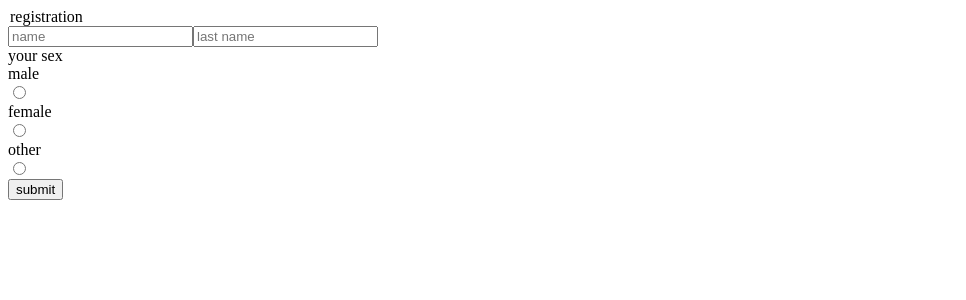
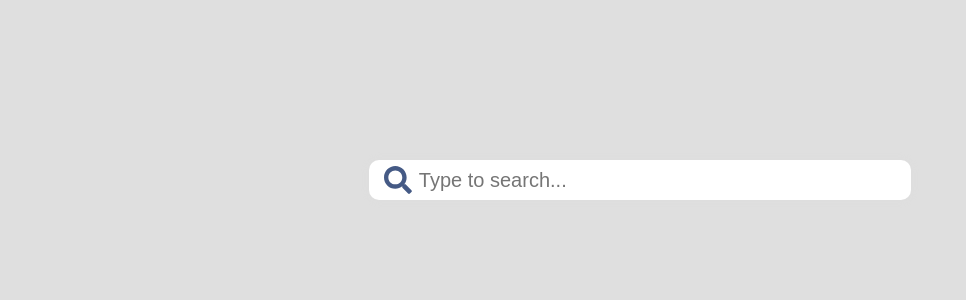
Before and after one commit to n1kalai/test-react, a React (Create React App) app: page / in a window 1280 px wide. Shown: the top 300 px of the page, without its empty margins (0-966 px from the left). Built offline with nearby package versions, Linux system fonts and the light colour scheme.

Commit message:
created live search app

```diff
--- a/package.json
+++ b/package.json
@@ -9,6 +9,7 @@
 		"@testing-library/user-event": "^13.5.0",
 		"react": "^18.2.0",
 		"react-dom": "^18.2.0",
+		"react-icons": "^4.8.0",
 		"react-scripts": "5.0.1",
 		"sass": "^1.62.1",
 		"web-vitals": "^2.1.4"
--- a/src/App.css
+++ b/src/App.css
@@ -1,29 +1,6 @@
 .App {
 	display: flex;
 	gap: 20px;
-}
-.languages {
-	border: solid 1px lightgray;
-	box-shadow: 0 0 10px gray;
-}
-.languages p {
-	background-color: red;
-	text-align: center;
-}
-.App img {
-	height: 200px;
-	aspect-ratio: 4/4;
-	pointer-events: none;
-}
-.number {
-	font-size: 40px;
-	text-align: center;
-}
-
-@media (prefers-reduced-motion: no-preference) {
-	.App-logo {
-		animation: App-logo-spin infinite 20s linear;
-	}
 }
 
 .App-header {
@@ -40,3 +17,71 @@
 .App-link {
 	color: #61dafb;
 }
+
+/* ......... */
+body {
+	margin: 0;
+	padding: 0;
+}
+
+.search-app {
+	background-color: #dfdfdf;
+	height: 100vh;
+	width: 100vw;
+}
+
+.search-bar-container {
+	padding-top: 20vh;
+	width: 40%;
+	margin: auto;
+	display: flex;
+	flex-direction: column;
+	align-items: center;
+	min-width: 200px;
+}
+
+.input-wrapper {
+	background-color: white;
+	width: 100%;
+	border-radius: 10px;
+	height: 2.5rem;
+	padding: 0 15px;
+	box-shadow: 0px 0px 8px #ddd;
+	display: flex;
+	align-items: center;
+}
+
+input {
+	background-color: transparent;
+	border: none;
+	height: 100%;
+	font-size: 1.25rem;
+	width: 100%;
+	margin-left: 5px;
+}
+
+input:focus {
+	outline: none;
+}
+
+#search-icon {
+	height: 75%;
+	fill:#455a85;
+}
+
+.results-list {
+	width: 70%;
+	background-color: white;
+	display: flex;
+	flex-direction: column;
+	box-shadow: 0px 0px 8px #ddd;
+	border-radius: 10px;
+	margin-top: 1rem;
+	min-height: 100px;
+	max-height: 300px;
+	overflow-y: scroll;
+}
+
+.results-list p{
+	margin-left: 10px;
+}
--- a/src/App.js
+++ b/src/App.js
@@ -1,70 +1,19 @@
 import "./App.css";
 import { useState } from "react";
+import { SearchBar } from "./components/SearchBar";
+import { SearchResultsList } from "./components/SearchResultsList";
 
-const App = () => {
-	const [user, setUser] = useState({
-		first_name: "",
-		last_name: "",
-		number: 1231231,
-		sex: "",
-	});
-
-	const handleInputChange = (event) => {
-		const { name, value } = event.target;
-
-		setUser((prevState) => ({
-			...prevState,
-			[name]: value,
-		}));
-	};
-
-	const handleSubmit = (event) => {
-		event.preventDefault();
-		console.log(user);
-	};
+function App() {
+	const [results, setResults] = useState([]);
 
 	return (
-		<form onSubmit={handleSubmit}>
-			<legend>registration</legend>
-			<input
-				placeholder="name"
-				name="first_name"
-				value={user.first_name}
-				onChange={handleInputChange}
-			/>
-			<input
-				onChange={handleInputChange}
-				placeholder="last name"
-				name="last_name"
-				value={user.last_name}
-			/>
-			<div>
-				<div>your sex</div>
-				<div>male</div>
-				<input
-					type="radio"
-					onChange={handleInputChange}
-					value="male"
-					name="sex"
-				/>
-				<div>female</div>
-				<input
-					type="radio"
-					onChange={handleInputChange}
-					value="female"
-					name="sex"
-				/>
-				<div>other</div>
-				<input
-					type="radio"
-					onChange={handleInputChange}
-					value="other"
-					name="sex"
-				/>
+		<div className="search-app">
+			<div className="search-bar-container">
+				<SearchBar setResults={setResults} />
+				<SearchResultsList results={results} />
 			</div>
-			<button>submit</button>
-		</form>
-	);
-};
+		</div>
+	)
+}
 
 export default App;
--- a/src/AppWithClass.jsx
+++ b/src/AppWithClass.jsx
@@ -1,172 +1 @@
-import { Component, useEffect, useState } from "react";
-import { fetchCocktails } from "./api/cocktails";
-import { CocktailContainer } from "./components/cocktails/CocktailContainer";
-
-const cocktailsDefaultState = {
-	data: [],
-	isLoading: true,
-	isLoaded: false,
-	isError: false,
-};
-
-const AppWithClass = () => {
-	const [cocktails, setCocktails] = useState(cocktailsDefaultState);
-	console.log(cocktails);
-	useEffect(() => {
-		getCocktailsData();
-	}, []);
-
-	const getCocktailsData = async () => {
-		try {
-			const cocktails = await fetchCocktails();
-			console.log(cocktails);
-			setCocktails({
-				data: cocktails,
-				isLoading: false,
-				isLoaded: true,
-				isError: false,
-			});
-		} catch (error) {
-			setCocktails({
-				data: [],
-				isLoading: false,
-				isLoaded: true,
-				isError: true,
-			});
-		}
-	};
-
-	const handleDelete = (id) => {
-		const filteredArr = cocktails.data.filter(
-			(cocktail) => cocktail.idDrink !== id
-		);
-		setCocktails({
-			data: filteredArr,
-			isLoading: false,
-			isLoaded: true,
-			isError: false,
-		});
-	};
-
-	if (cocktails.isLoading) {
-		return <h1>Loading...</h1>;
-	}
-
-	if (cocktails.isError) {
-		return <h1>error</h1>;
-	}
-
-	if (!cocktails.data.length) {
-		return <h1>No cocktails found</h1>;
-	}
-
-	return (
-		<section className="cocktails-container">
-			{cocktails.data.map((cocktail) => (
-				<CocktailContainer
-					onDelete={handleDelete}
-					key={cocktail.idDrink}
-					cocktail={cocktail}
-				/>
-			))}
-		</section>
-	);
-};
-
-// class AppWithClassx extends Component {
-// 	constructor() {
-// 		super();
-// 		this.state = {
-// 			cocktails: {
-// 				data: [],
-// 				isLoading: true,
-// 				isLoaded: false,
-// 				isError: false,
-// 			},
-// 			more: {
-
-// 			}
-// 		};
-// 		this.handleDelete = this.handleDelete.bind(this);
-// 	}
-
-// 	async componentDidMount() {
-// 		try {
-// 			const cocktails = await fetchCocktails();
-// 			this.setState({
-// 				cocktails: {
-// 					data: cocktails,
-// 					isLoading: false,
-// 					isLoaded: true,
-// 					isError: false,
-// 				},
-// 			});
-// 		} catch (err) {
-// 			this.setState({
-// 				cocktails: {
-// 					data: [],
-// 					isLoading: false,
-// 					isLoaded: true,
-// 					isError: true,
-// 				},
-// 			});
-// 		}
-// 	}
-
-// 	handleDelete(id) {
-// 		const newArray = [...this.state.cocktails.data];
-// 		const filteredArray = newArray.filter((element) => element.idDrink !== id);
-// 		this.setState({
-// 			cocktails: {
-// 				data: filteredArray,
-// 				isLoading: false,
-// 				isLoaded: true,
-// 				isError: false,
-// 			},
-// 		});
-// 	}
-
-// 	render() {
-// 		const { cocktails } = this.state;
-
-// 		if (cocktails.isLoading) {
-// 			return <h1>იტვირთება...</h1>;
-// 		}
-
-// 		if (cocktails.isError) {
-// 			return <h1>შეცდომა...</h1>;
-// 		}
-
-// 		return (
-// 			<section className="cocktails-container">
-// 				{cocktails.data.map((cocktail) => (
-// 					<CocktailContainer
-// 						onDelete={this.handleDelete}
-// 						cocktail={cocktail}
-// 						key={cocktail.idDrink}
-// 					/>
-// 				))}
-// 			</section>
-// 		);
-// 	}
-// }
-
-{
-	/* <CocktailComponent /> */
-}
-
-export default AppWithClass;
-
-// componentDidUpdate(prevProps, prevState) {
-// 	console.log("prevState", prevState);
-// 	console.log("nextState", prevProps);
-// }
-
-// componentDidMount
-// componentWillUnmount() {}
-// componentDidUpdate
-
-// componentDidCatch(error, info) {
-// 	console.log("errored");
-// 	console.log("erorshia", info);
-// }
+// removed
--- a/src/api/cocktails.js
+++ /dev/null
@@ -1,14 +0,0 @@
-export const fetchCocktails = async () => {
-	const cocktails = await fetch(
-		"https://www.thecocktaildb.com/api/json/v1/1/search.php?s=margarita"
-	);
-	return cocktails.json();
-};
-
-// export const fetchCocktails = () => {
-// 	return fetch(
-// 		"https://www.thecocktaildb.com/api/json/v1/1/search.php?s=margarita"
-// 	)
-// 		.then((res) => res.json())
-// 		.then((data) => data.drinks);
-// };
--- /dev/null
+++ b/src/components/SearchBar.jsx
@@ -0,0 +1,50 @@
+import React, { useState, useEffect } from "react";
+import { ReactComponent as SearchSolid } from "../assets/imgs/search-solid.svg";
+import "../App.css";
+
+export const SearchBar = ({ setResults }) => {
+    const [input, setInput] = useState("");
+
+    const fetchData = async (value) => {
+        if (value === "") {
+            return setResults([]);
+        }
+
+        try {
+            const response = await fetch(
+                `https://www.thecocktaildb.com/api/json/v1/1/search.php?s=${value}`
+            );
+            const data = await response.json();
+            if (data.drinks) {
+                const filteredResults = data.drinks.filter((drink) =>
+                    drink.strDrink.toLowerCase().includes(value.toLowerCase())
+                );
+                setResults(filteredResults);
+            } else {
+                setResults([]);
+            }
+        } catch (error) {
+            console.error("Error", error);
+        }
+    };
+
+    useEffect(() => {
+        fetchData(input);
+    }, [input]);
+
+    const handleChange = (e) => {
+        const value = e.target.value;
+        setInput(value);
+    };
+
+    return (
+        <div className="input-wrapper">
+            <SearchSolid id="search-icon" />
+            <input
+                placeholder="Type to search..."
+                value={input}
+                onChange={handleChange}
+            />
+        </div>
+    );
+};
--- /dev/null
+++ b/src/components/SearchResultsList.jsx
@@ -0,0 +1,17 @@
+export const SearchResultsList = ({ results }) => {
+    if (!results.length) {
+        return [];
+    }
+
+    return (
+        <div className="results-list">
+            {results.length > 0 ? (
+                results.map((res, id) =>
+                <p key={id}>{res.strDrink}</p>
+                )
+            ) : (
+                <p>No results.</p>
+            )}
+        </div>
+    );
+};
--- a/src/components/cocktails/CocktailContainer.jsx
+++ /dev/null
@@ -1,12 +0,0 @@
-export const CocktailContainer = ({
-	cocktail: { strDrink, idDrink, strDrinkThumb, strInstructions },
-	title,
-	onDelete,
-}) => (
-	<article className="cocktail-container">
-		<h2>{strDrink}</h2>
-		<img src={strDrinkThumb} alt={title} />
-		<p>{strInstructions}</p>
-		<button onClick={() => onDelete(idDrink)}>Delete me</button>
-	</article>
-);
--- /dev/null
+++ b/src/index.css
@@ -0,0 +1,5 @@
+* {
+    box-sizing: border-box;
+    margin: 0px;
+    padding: 0px;
+}
--- a/src/index.scss
+++ b/src/index.scss
@@ -1,13 +1 @@
-.cocktails-container {
-	display: flex;
-	gap: 20px;
-	flex-wrap: wrap;
-	.cocktail-container {
-		display: flex;
-		flex-direction: column;
-		width: 360px;
-		& img {
-			width: 360px;
-		}
-	}
-}
+// removed
```
Also changed, not shown: src/components/Input.jsx (deleted, +0 -8 lines), src/components/Languages.jsx (deleted, +0 -9 lines), src/assets/imgs/search-solid.svg (added), 1 other file (tests, documents, lock files or other folders).
